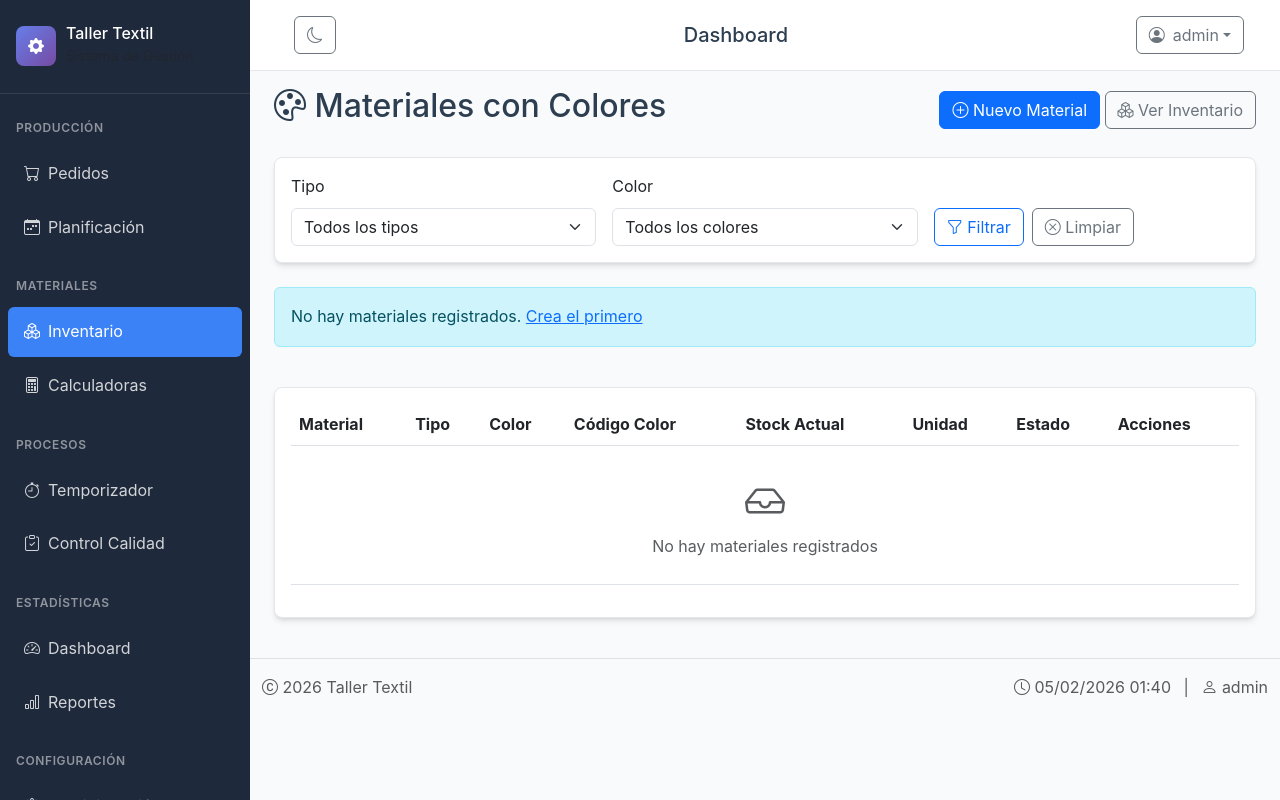
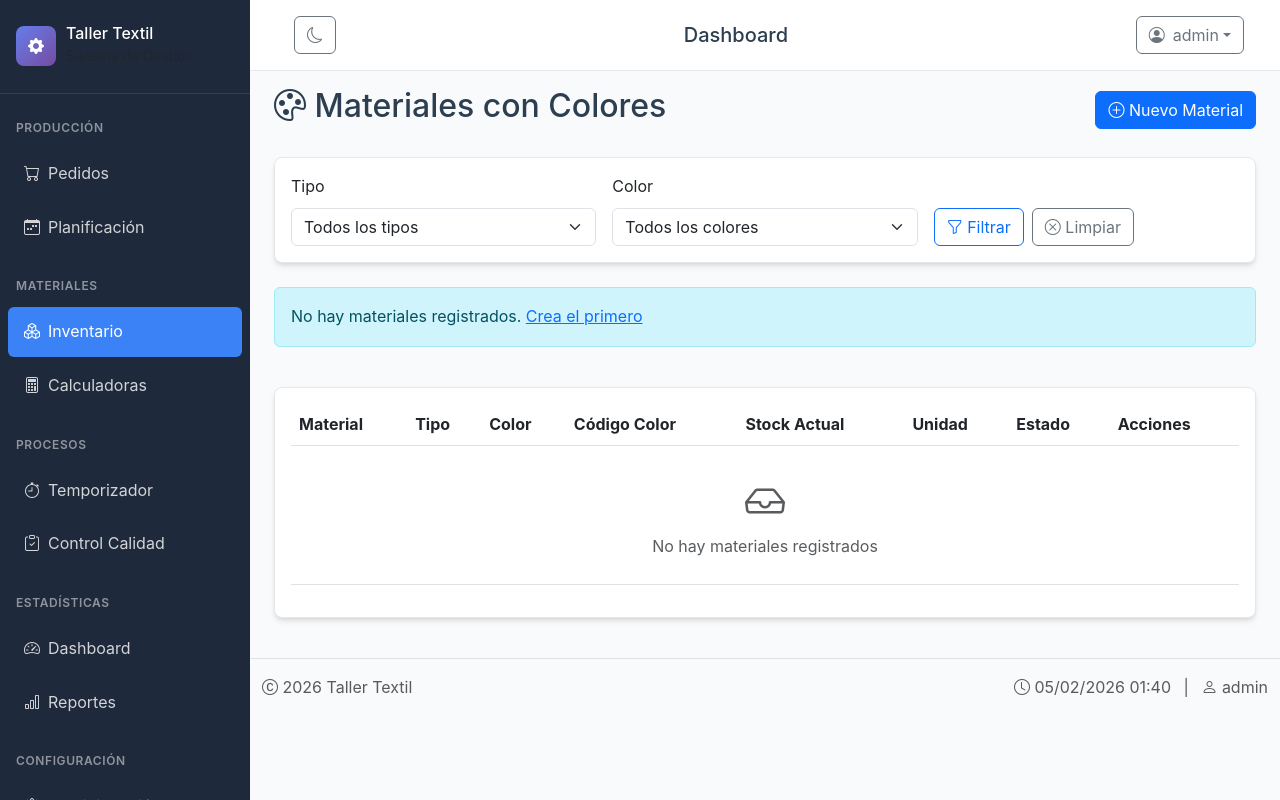
Before and after one commit to MaguiZarza/Proyecto_Final, a Django app: page /materiales/inventario/ in a window 1280 px wide. Run offline with Django 5.2, Linux system fonts and the light colour scheme; a user stored in the database is signed in; data comes from the database, SQL or seed files in the repository.

Commit message:
eliminacion de un boton

```diff
--- a/templates/materiales/materiales_lista.html
+++ b/templates/materiales/materiales_lista.html
@@ -9,9 +9,7 @@
             <a href="{% url 'material_crear' %}" class="btn btn-primary">
                 <i class="bi bi-plus-circle"></i> Nuevo Material
             </a>
-            <a href="{% url 'inventario_lista' %}" class="btn btn-outline-secondary">
-                <i class="bi bi-boxes"></i> Ver Inventario
-            </a>
+
         </div>
     </div>
 
```
